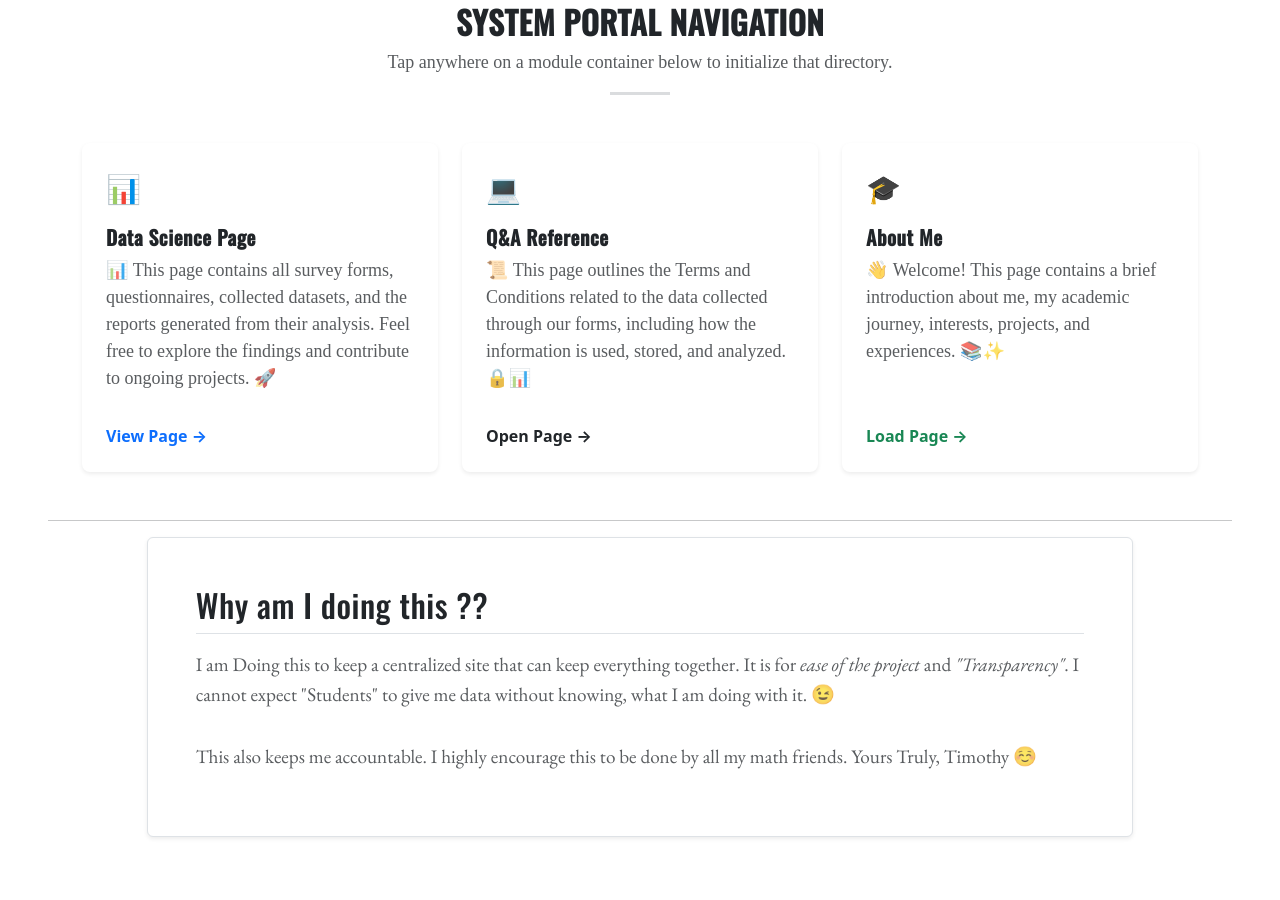
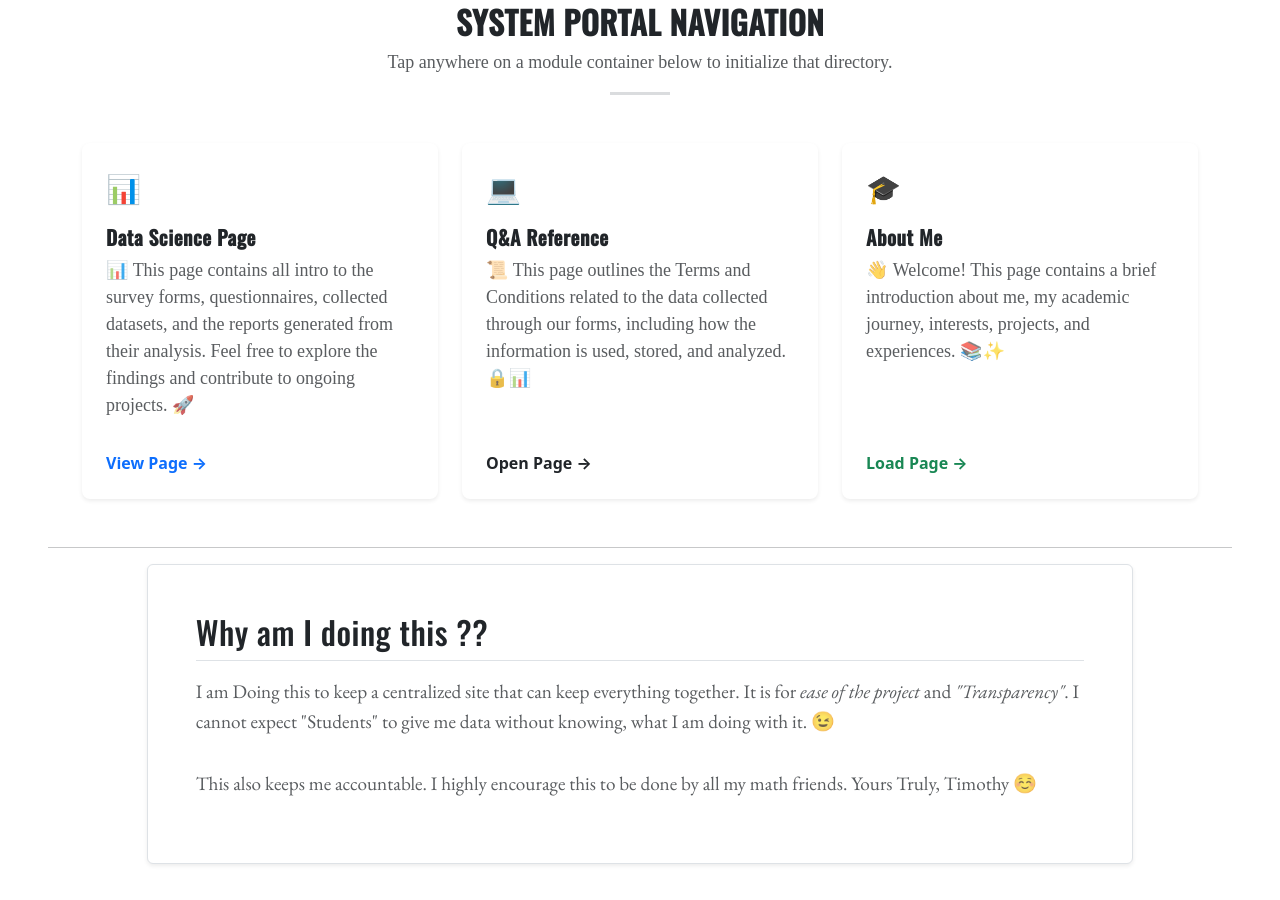
Before and after one commit to tninanofchirawa/personal-website-1, a Jekyll site: the page built from index.html, in a window 1280 px wide and 900 px high, scrolled down 966 px. Built offline with Jekyll 4.4.1, drawn with Linux system fonts in a browser that asks for light colours; some web fonts are replaced.

Commit message:
New Pages and Processes

```diff
--- a/_includes/navbar.html
+++ b/_includes/navbar.html
@@ -12,8 +12,22 @@
                 <li class="nav-item">
                     <a class="nav-link" href="{{ '/index.html' | relative_url }}">Home</a>
                 </li>
-                <li class="nav-item">
-                    <a class="nav-link" href="{{ '/data-science.html' | relative_url }}">Data-Science Project</a>
+                <li class="nav-item dropdown">
+                    <a class="nav-link dropdown-toggle" href="{{ '/' | relative_url }}" role="button"
+                        data-bs-toggle="dropdown" aria-expanded="false">
+                        Data-Science Project
+                    </a>
+                    <ul class="dropdown-menu">
+
+                        <li><a class="dropdown-item" href="{{ '/d-s/index.html' | relative_url }}">Intro to the
+                                Project</a></li>
+                        <li>
+                            <hr class="dropdown-divider">
+                        </li>
+                        <li><a class="dropdown-item" href="{{ '/d-s/1-start.html' | relative_url }}">Start</a></li>
+                        <li><a class="dropdown-item" href="{{ '/d-s/2-still-start.html' | relative_url }}">Still
+                                Start</a></li>
+                    </ul>
                 </li>
                 <li class="nav-item">
                     <a class="nav-link" href="{{ '/qa.html' | relative_url }}">Questions and Answers</a>
--- a/index.html
+++ b/index.html
@@ -31,10 +31,10 @@
           <div class="mb-3 text-primary fs-3">📊</div>
           <h3 class="h5 card-title fw-bold">Data Science Page</h3>
           <p class="card-text text-muted flex-grow-1">
-            📊 This page contains all survey forms, questionnaires, collected datasets, and the reports generated from
+            📊 This page contains all intro to the survey forms, questionnaires, collected datasets, and the reports generated from
             their analysis. Feel free to explore the findings and contribute to ongoing projects. 🚀
           </p>
-          <a href="{{ '/data-science.html' | relative_url }}"
+          <a href="{{ '/d-s/index.html' | relative_url }}"
             class="stretched-link text-decoration-none text-primary fw-bold mt-3 btn-text-link">
             View Page &rarr;
           </a>
```
Also changed, not shown: d-s/1-start.html (added, +162 -0 lines), d-s/2-still-start.html (added, +16 -0 lines), d-s/index.html (added, +9 -0 lines), data-science.html (deleted, +0 -165 lines).
